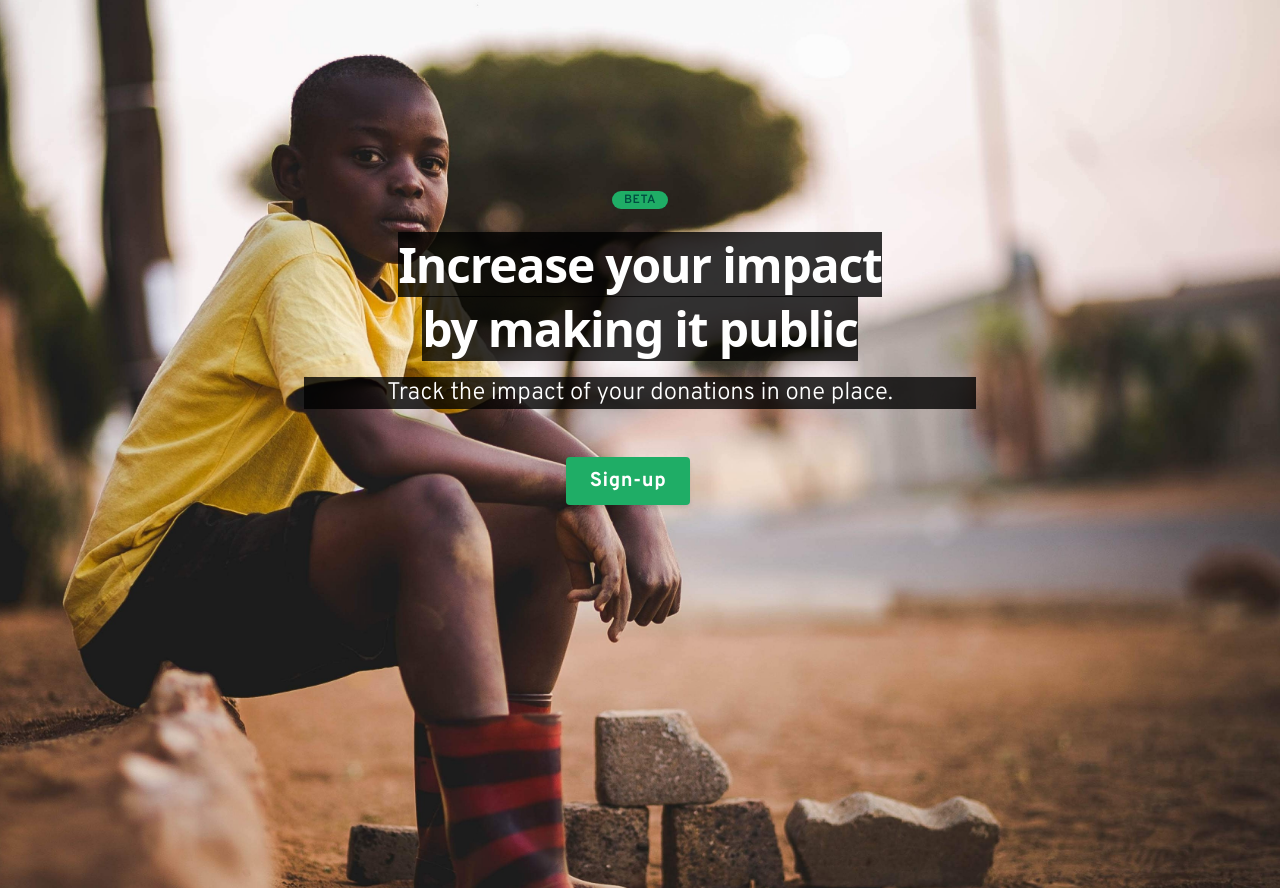
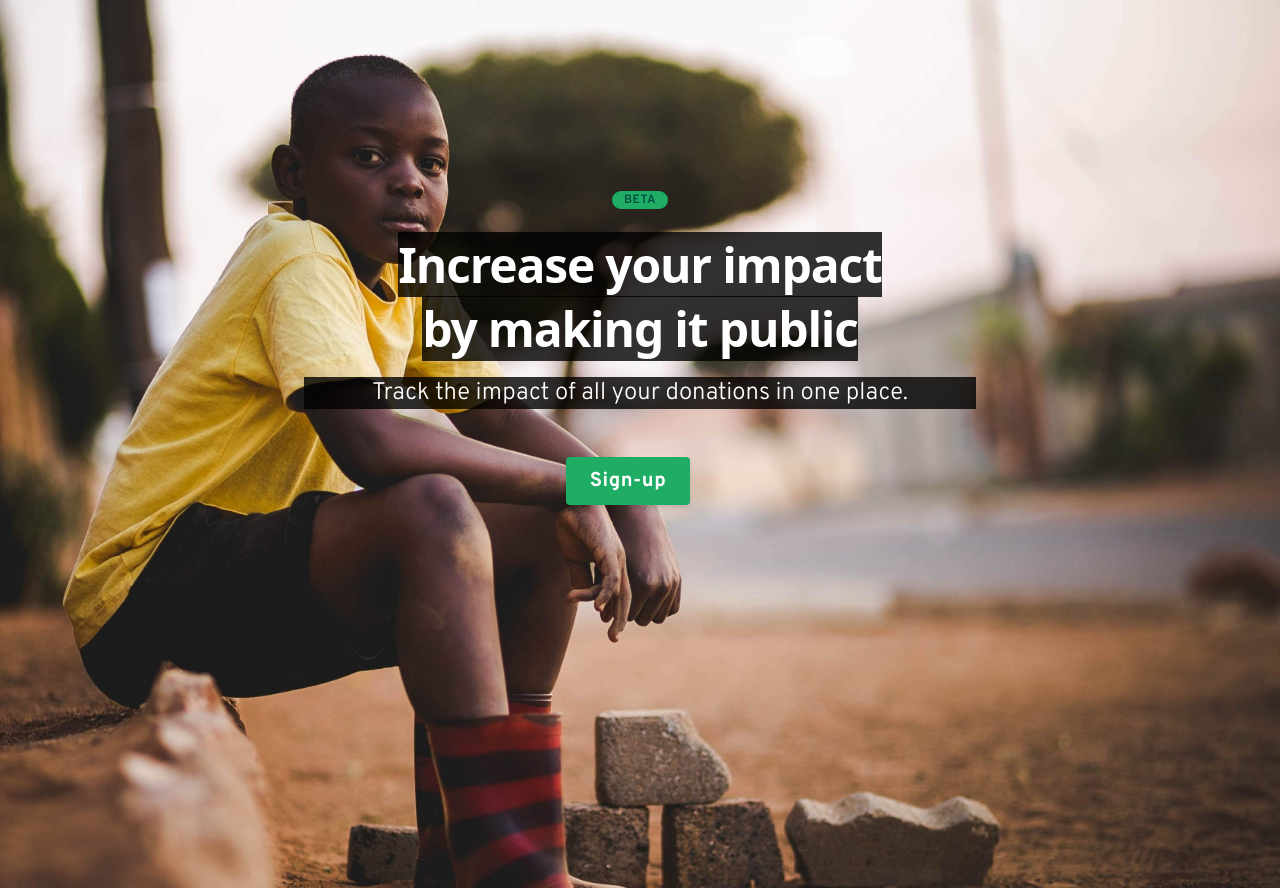
Before and after one commit to LaurinWirth/GIP, a Flask app: page / in a window 1280 px wide. Shown: the part 101-989 px from the top of the page. Run offline with Flask 2, Linux system fonts and the light colour scheme.

Commit message:
Update index.html

```diff
--- a/Website/templates/index.html
+++ b/Website/templates/index.html
@@ -61,7 +61,7 @@ Give in Public
 
             <p class="text-base text-white md:text-2xl" style="background-color: rgba(0, 0, 0, 0.8);" >
              <span>
-               Track the impact of your donations in one place. </span>
+               Track the impact of all your donations in one place. </span>
 
             </p>
             </div>
```
